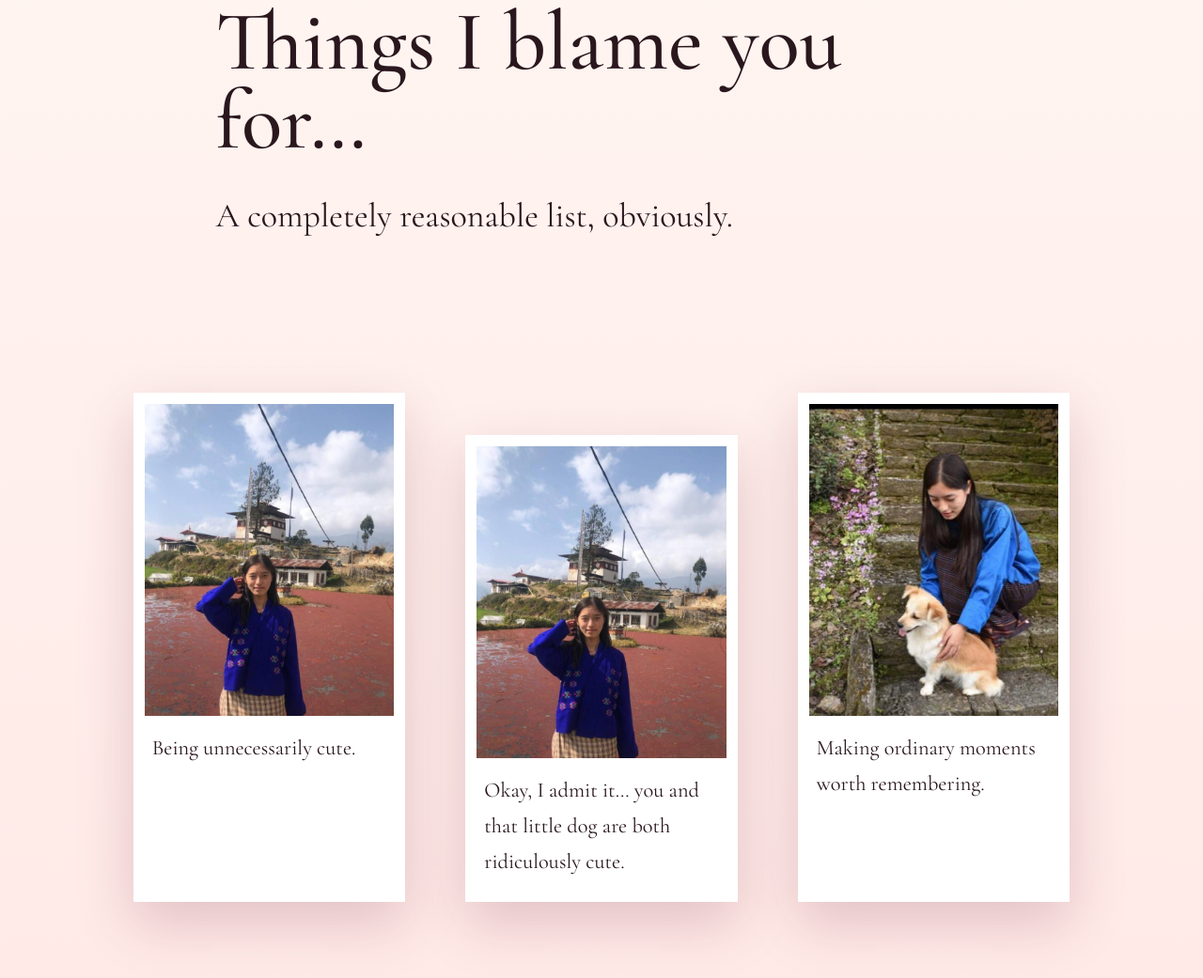
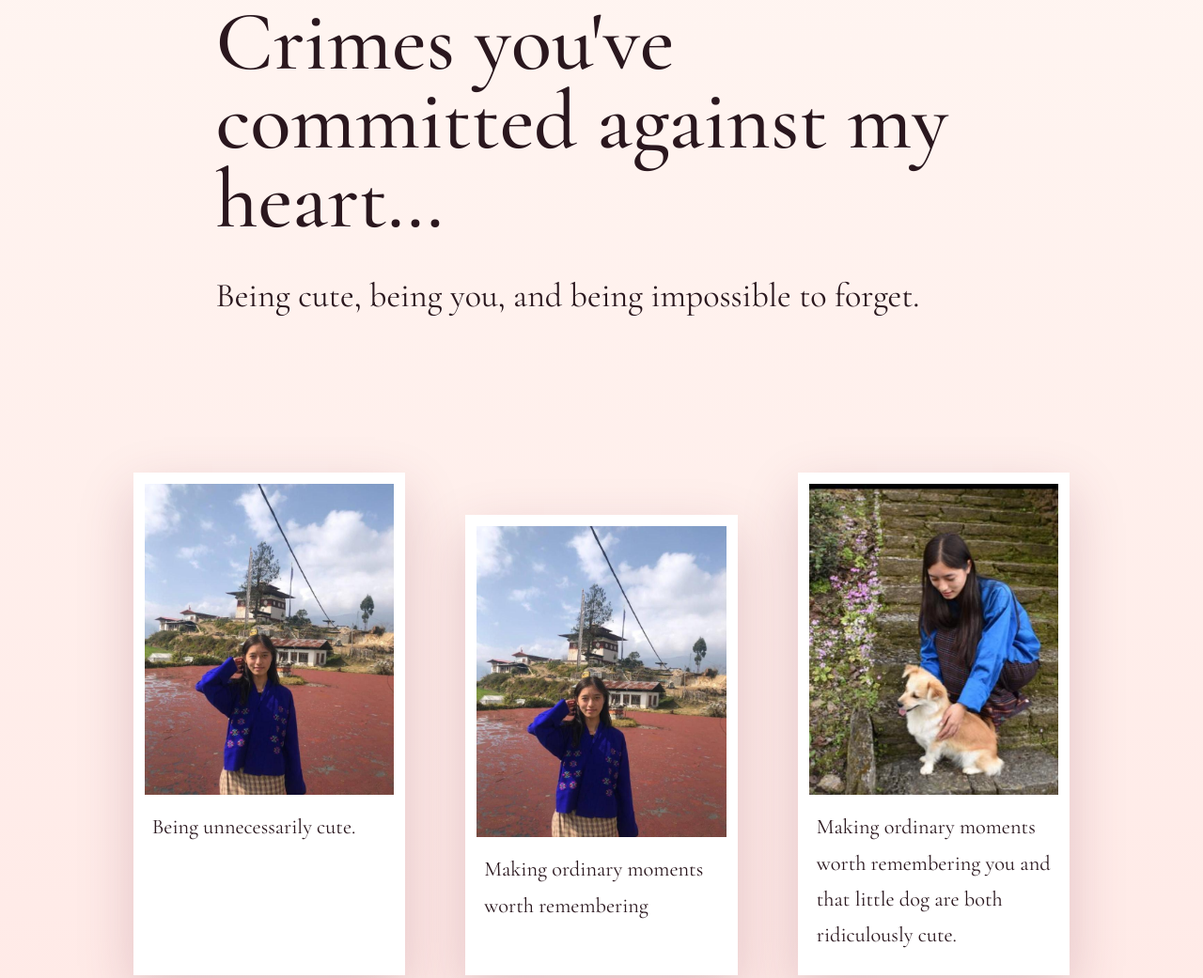
Before and after one commit to souravpoddar88/sonam-sourav, a plain HTML site: page index.html in a window 1280 px wide. Shown: the part 6232-7273 px from the top of the page at 94% size. Drawn offline with nearby package versions, Linux system fonts and the light colour scheme.

Commit message:
Update index.html

```diff
--- a/index.html
+++ b/index.html
@@ -110,8 +110,8 @@
     <section class="playful section-light">
       <div class="narrow reveal">
         <p class="eyebrow">chapter 02</p>
-        <h2>Things I blame you for…</h2>
-        <p class="lead">A completely reasonable list, obviously.</p>
+        <h2>Crimes you've committed against my heart…</h2>
+<p class="lead">Being cute, being you, and being impossible to forget.</p>
       </div>
       <div class="play-grid">
         <article class="polaroid reveal">
@@ -120,11 +120,11 @@
         </article>
         <article class="polaroid tilt reveal">
           <img src="assets/sonam-dog.jpg" alt="Sonam with a dog">
-          <p>Okay, I admit it… you and that little dog are both ridiculously cute.</p>
+          <p>Making ordinary moments worth remembering</p>
         </article>
         <article class="polaroid reveal">
           <img src="assets/sonam-garden.jpg" alt="Sonam in a garden">
-          <p>Making ordinary moments worth remembering.</p>
+          <p>Making ordinary moments worth remembering  you and that little dog are both ridiculously cute.</p>
         </article>
       </div>
     </section>
```
